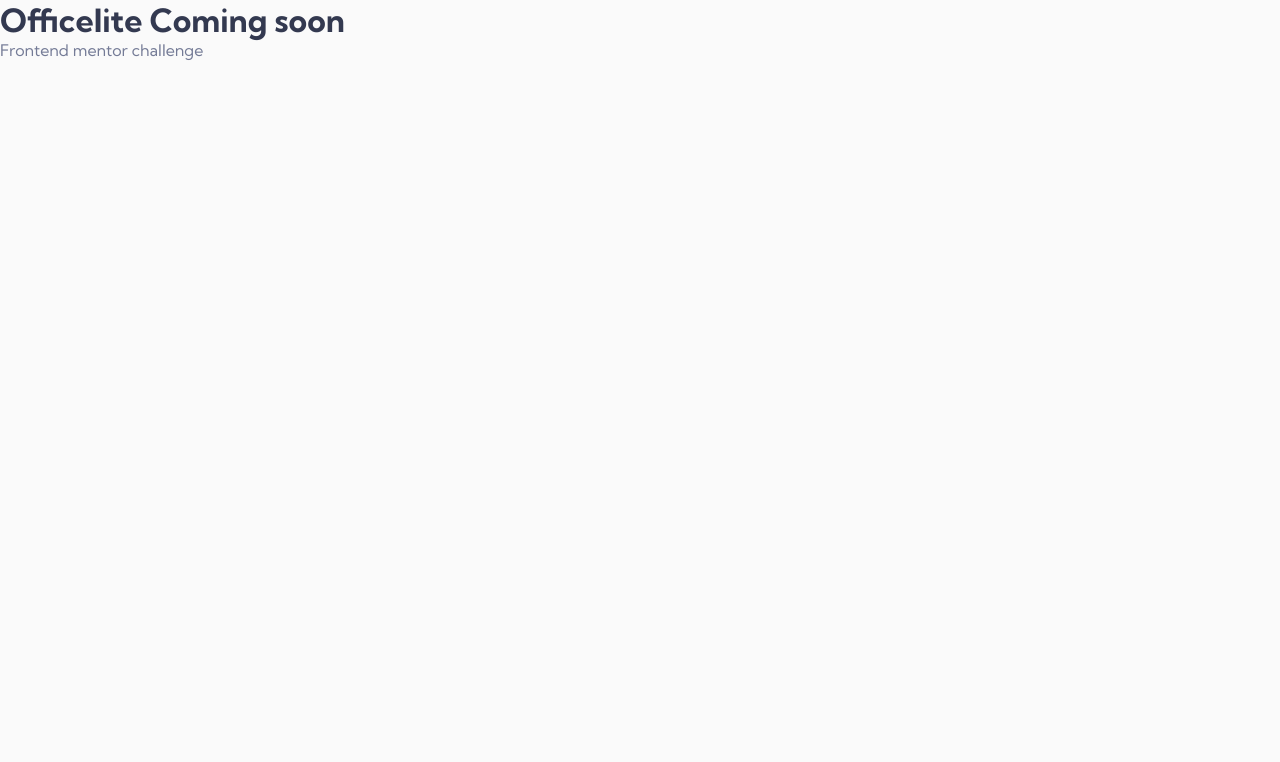
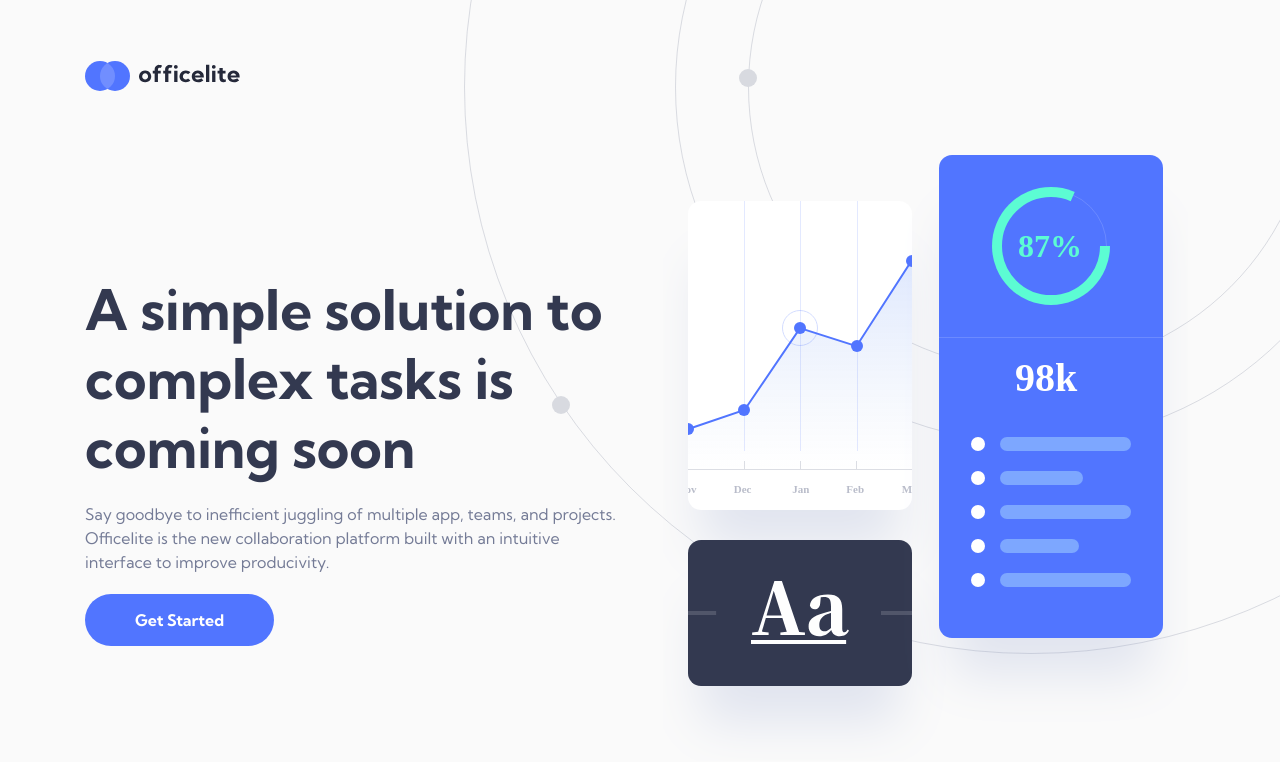
Before and after one commit to orlowski-dev/fm-officelite-coming-soon, a React (Vite) app: page / in a window 1280 px wide. Shown: the top 762 px of the page. Built offline with nearby package versions, Linux system fonts and the light colour scheme.

Commit message:
03 - Added Cta component

```diff
--- /dev/null
+++ b/src/components/Cta.jsx
@@ -0,0 +1,31 @@
+import './Cta.scss';
+import Logo from '/shared/logo.svg';
+import ChartsIllustration from '../assets/home/illustration-charts.svg';
+import PropTypes from 'prop-types';
+import Button from './Button';
+
+function Cta({ h1Content, pContent, version }) {
+    return <div className="cta-component">
+        <header>
+            <img src={Logo} alt="app logo" />
+        </header>
+        <div className="container">
+            <div className="img-countdown-section">
+                <img src={ChartsIllustration} alt="charts illustration" />
+            </div>
+            <div className="content">
+                <h1>{h1Content}</h1>
+                <p>{pContent}</p>
+                {version === 'home' && <div><Button className='primary' linkTo='/' content='Get Started' /></div>}
+            </div>
+        </div>
+    </div>
+}
+
+Cta.propTypes = {
+    h1Content: PropTypes.string,
+    pContent: PropTypes.string,
+    version: PropTypes.string
+}
+
+export default Cta;
--- /dev/null
+++ b/src/components/Cta.scss
@@ -0,0 +1,97 @@
+.cta-component {
+    padding: 24px;
+
+    background: url('../assets/home/bg-pattern-header.svg') no-repeat;
+    background-size: 458px;
+    background-position: top -169px center;
+
+    h1 {
+        font-size: 2.5rem;
+    }
+
+    header {
+        padding: 22px 0;
+        text-align: center;
+        max-width: 1110px;
+        margin: 0 auto;
+    }
+
+    .container {
+        max-width: 1110px;
+        margin: 0 auto;
+        margin-top: 58px;
+        display: grid;
+        grid-template-areas:
+            "imgCountdown"
+            "content";
+        gap: 30px;
+
+        .img-countdown-section {
+            grid-area: imgCountdown;
+            text-align: center;
+
+            img {
+                max-width: 192px;
+            }
+        }
+
+        .content {
+            grid-area: content;
+            text-align: center;
+            display: grid;
+            gap: 20px;
+        }
+    }
+}
+
+@media screen and (min-width: 768px) {
+    .cta-component {
+        padding: 39px;
+
+        background-size: 666px;
+        background-position: top -230px right -268px;
+
+        header {
+            text-align: left;
+        }
+
+        .container {
+            grid-template-areas:
+                "content imgCountdown";
+            grid-template-columns: repeat(2, 1fr);
+            align-items: center;
+            margin-top: 38px;
+
+            .img-countdown-section {
+                img {
+                    max-width: 314px;
+                }
+            }
+
+            .content {
+                text-align: left;
+            }
+        }
+    }
+}
+
+@media screen and (min-width: 1110px) {
+    .cta-component {
+        background-size: 1134px;
+        background-position: top -480px right -318px;
+
+        .container {
+            .content {
+                h1 {
+                    font-size: 3.5rem;
+                }
+            }
+
+            .img-countdown-section {
+                img {
+                    max-width: 531px;
+                }
+            }
+        }
+    }
+}
--- a/src/index.css
+++ b/src/index.css
@@ -42,4 +42,5 @@
 
 p {
     color: var(--grey-1);
+    line-height: 1.5;
 }
--- a/src/pages/Home.jsx
+++ b/src/pages/Home.jsx
@@ -1,9 +1,17 @@
 import './Home.scss';
+import Cta from '../components/Cta';
 
 function Home() {
+
+    const h1Content = 'A simple solution to complex tasks is coming soon';
+    const pContent = 'Say goodbye to inefficient juggling of multiple app, teams, and projects. Officelite is the new collaboration platform built with an intuitive interface to improve producivity.'
+
     return <div className="home-component">
-        <h1>Officelite Coming soon</h1>
-        <p>Frontend mentor challenge</p>
+        <Cta
+            h1Content={h1Content}
+            pContent={pContent}
+            version='home'
+        />
     </div>
 }
 
```
